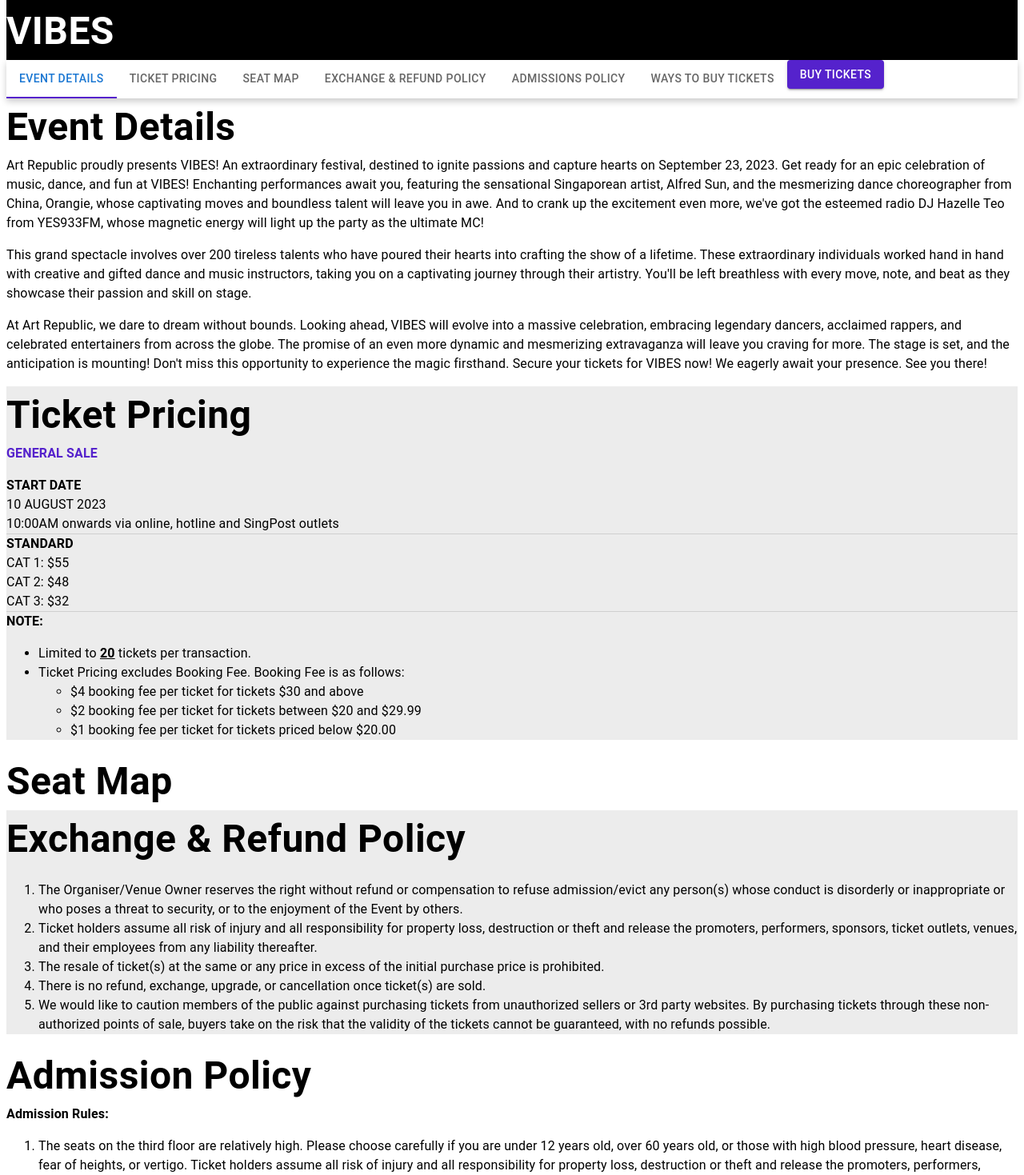
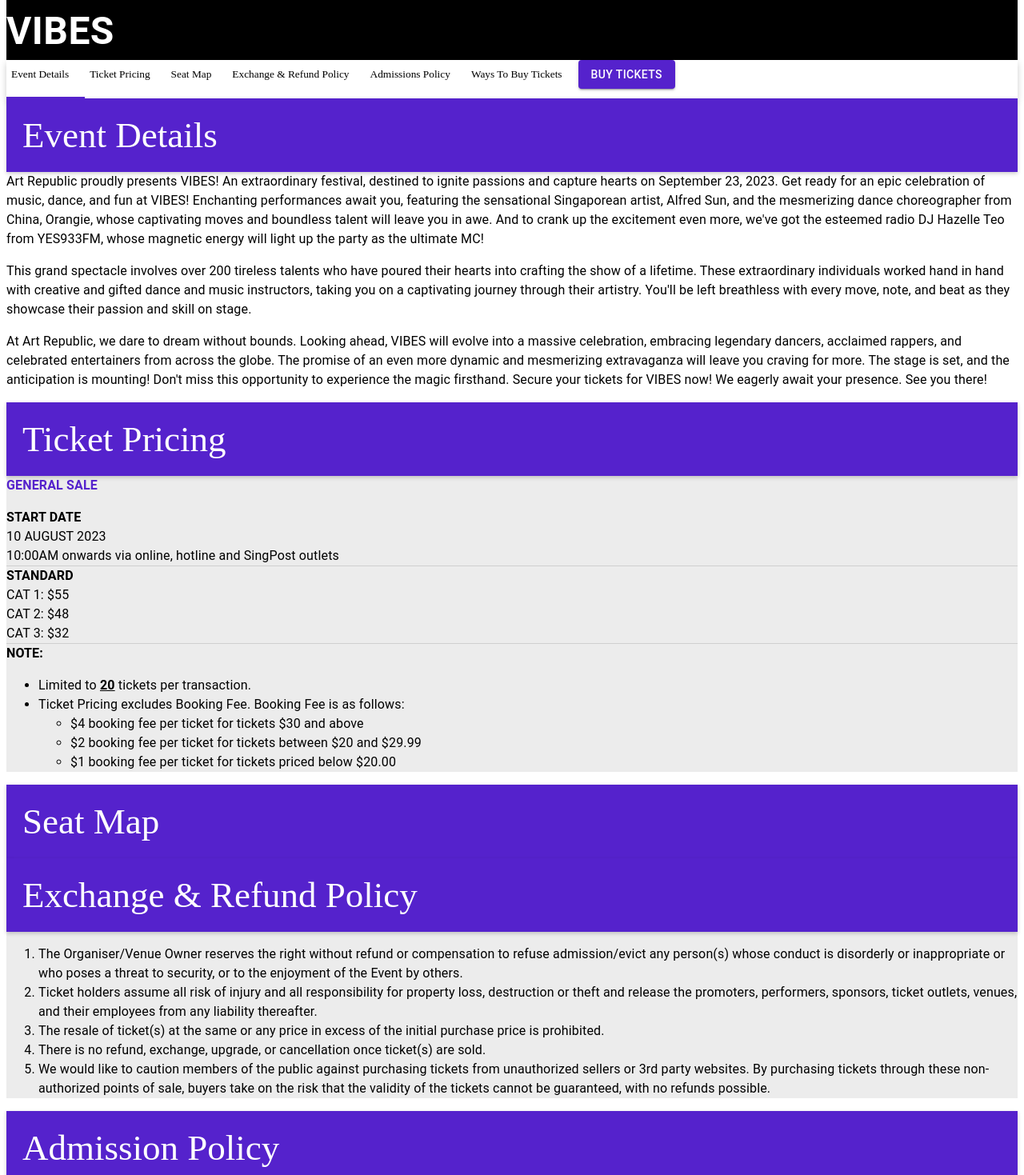
Before and after one commit to amelia-chew-2022/CS203-Project, a React (Create React App) app in the folder frontend/: page /eventinfo in a window 1280 px wide. Shown: the part 681-2150 px from the top of the page at 80% size. Built offline with nearby package versions, Linux system fonts and the light colour scheme.

Commit message:
link + hover of navtab completed

```diff
--- /dev/null
+++ b/frontend/src/pages/EventInfo.css
@@ -0,0 +1,62 @@
+/* Header container */
+.header {
+    font-size: 45px;
+    background-color: #5522CC; /* Background color for the header */
+    color: #fff; /* Text color */
+    padding: 20px; /* Add padding to create spacing */
+    box-shadow: 0px 2px 5px rgba(0, 0, 0, 0.2); /* Optional: Add a box shadow for depth */
+
+    /* You can use flexbox for layout flexibility */
+    display: flex;
+    justify-content: space-between;
+    align-items: center;
+  }
+
+  /* Logo or site title */
+  .logo {
+    font-size: 24px;
+    font-weight: bold;
+    text-decoration: none; /* Remove underlines from links */
+    color: #fff; /* Text color for the logo */
+  }
+
+  /* Navigation menu */
+  .nav-menu {
+    list-style: none; /* Remove default list bullets */
+    padding: 0;
+    margin: 0;
+  }
+
+  .nav-menu li {
+    display: inline-block; /* Display menu items horizontally */
+    margin-right: 20px; /* Add spacing between menu items */
+  }
+
+  .nav-menu li:last-child {
+    margin-right: 0; /* Remove margin from the last item */
+  }
+
+  .nav-link {
+    font-family: 'Helvetic';
+    color: #000000;
+    font-weight: normal;
+    transition: color 0.3s ease;
+    border : none;
+    background-color: #fff;
+    padding-right: 20px;
+  }
+
+  .nav-link:hover {
+    color: #5522CC; /* Change the link color on hover */
+  }
+
+  .nav-link:click{
+    font-family: 'Helvetic';
+    color: #000000;
+    font-weight: normal;
+    transition: color 0.3s ease;
+    border : none;
+    background-color: #000000;
+    padding-right: 20px;
+    text-decoration: underline;
+  }
--- a/frontend/src/pages/EventInfo.js
+++ b/frontend/src/pages/EventInfo.js
@@ -11,8 +11,11 @@
 import Box from '@mui/material/Box';
 import Button from '@mui/material/Button';
 import Vibes from '../assets/vibes.png';
-import * as React from 'react';
+// import * as React from 'react';
 import { Link } from 'react-router-dom';
+import React, { useRef } from 'react';
+import './EventInfo.css';
+
 
 function handleClick(event) {
     event.preventDefault();
@@ -26,6 +29,8 @@
         "aria-controls": `tabpanel-${index}`,
     };
 }
+
+
 
 const breadcrumbs = [
     <Link
@@ -65,6 +70,22 @@
     const handleChange = (event, newValue) => {
       setValue(newValue);
     };
+
+    const section1Ref = useRef(null);
+    const section2Ref = useRef(null);
+    const section3Ref = useRef(null);
+    const section4Ref = useRef(null);
+    const section5Ref = useRef(null);
+    const section6Ref = useRef(null);
+
+
+  function scrollToSection(ref) {
+    if (ref.current) {
+      ref.current.scrollIntoView({ behavior: 'smooth' });
+    }
+  }
+
+
 
     return (
         <Fragment>
@@ -106,34 +127,47 @@
                 }}
                 >
                 <Tab
+                    class='nav-link'
                     label="Event Details"
                     {...a11yProps(0)}
                     sx={{tabStyle}}
+                    onClick={() => scrollToSection(section1Ref)}
                 />
                 <Tab
+                    class='nav-link'
                     label="Ticket Pricing"
                     {...a11yProps(1)}
                     sx={{tabStyle}}
+                    onClick={() => scrollToSection(section2Ref)}
                 />
                 <Tab
+                    class='nav-link'
                     label="Seat Map"
                     {...a11yProps(2)}
                     sx={{tabStyle}}
+                    onClick={() => scrollToSection(section3Ref)}
                 />
                 <Tab
+                    class='nav-link'
                     label="Exchange & Refund Policy"
                     {...a11yProps(3)}
                     sx={{tabStyle}}
+                    onClick={() => scrollToSection(section4Ref)}
                 />
                 <Tab
+                    class='nav-link'
                     label="Admissions Policy"
                     {...a11yProps(4)}
                     sx={{tabStyle}}
+                    onClick={() => scrollToSection(section5Ref)}
                 />
                 <Tab
+
+                    class='nav-link'
                     label="Ways To Buy Tickets"
                     {...a11yProps(5)}
                     sx={{tabStyle}}
+                    onClick={() => scrollToSection(section6Ref)}
                 />
 
                 <Link to="/seatselect">
@@ -155,7 +189,8 @@
             </Box>
 
             {/* event details */}
-            <HeadingOne>Event Details</HeadingOne>
+            <a ref={section1Ref} class='header'>Event Details</a>
+
 
             <Typography paragraph>
             Art Republic proudly presents VIBES! An extraordinary festival, destined to ignite passions and capture hearts on September 23,
@@ -187,7 +222,9 @@
                 backgroundColor: "#ececec",
               }}
             >
-            <HeadingOne>Ticket Pricing</HeadingOne>
+
+            <a ref={section2Ref} class='header'>Ticket Pricing</a>
+
 
             <Typography style={{fontWeight: "bold", color: "#5522cc"}} paragraph>
             GENERAL SALE
@@ -226,8 +263,7 @@
             </Box>
 
             {/* seat map */}
-            <HeadingOne>Seat Map</HeadingOne>
-
+            <a ref={section3Ref} class='header'>Seat Map</a>
             {/* exchange and refund policy */}
             <Box
             sx={{
@@ -236,7 +272,10 @@
                 backgroundColor: "#ececec",
               }}
             >
-            <HeadingOne>Exchange & Refund Policy</HeadingOne>
+
+
+
+            <a ref={section4Ref} class='header'>Exchange & Refund Policy</a>
             <Typography>
             <ol type="1">
                 <li>The Organiser/Venue Owner reserves the right without refund or compensation to refuse admission/evict any person(s) whose
@@ -254,7 +293,7 @@
             </Box>
 
             {/* admission policy */}
-            <HeadingOne>Admission Policy</HeadingOne>
+            <a ref={section5Ref} class='header'>Admission Policy</a>
             <Typography>
             <b>Admission Rules:</b><br/>
             <ol type="1">
@@ -280,7 +319,8 @@
                 backgroundColor: "#ececec",
               }}
             >
-            <HeadingOne>Ways To Buy Tickets</HeadingOne>
+
+            <a ref={section6Ref} class='header'>Ways To Buy Tickets</a>
             <Typography>
             <b>► ONLINE & MOBILE:</b><br/>
             24 x 7 x 365 days of the year! Visit us on our website at ticketmaster.sg to purchase tickets.<br/>
--- /dev/null
+++ b/frontend/src/pages/Navbar.css
@@ -0,0 +1,89 @@
+.header {
+    position: relative;
+    height: 90px;
+    width: 100%;
+    top: 0;
+    left: 0;
+    z-index: 1;
+    transition: .3s ease-in;
+    overflow: hidden;
+    background-color: rgba(0,0,0,.9);
+}
+
+.header .navbar {
+    display: flex;
+    justify-content: space-between;
+    align-items: center;
+    max-width: 1240px;
+    margin: auto;
+    height: 100%;
+    padding: 0 1rem;
+}
+
+.header .nav-menu a {
+    color: #ffffff;
+}
+
+.header .navbar img {
+    width: 250px;
+    height: auto;
+}
+
+.header .nav-menu {
+    display: flex;
+}
+
+.header .nav-item {
+    padding: 1rem;
+    font-weight: 500;
+}
+
+.header .nav-item a:hover {
+    padding-bottom: 12px;
+    border-bottom: 3px solid var(--secondary-color);
+}
+
+.hamburger {
+    display: none;
+}
+
+
+@media screen and (max-width:940px) {
+    .header {
+        max-width: 100%;
+        background-color: rgba(0,0,0,.9);
+    }
+
+    .header .navbar {
+        max-width: 100%;
+    }
+
+    .hamburger {
+        display: block;
+    }
+
+    .nav-menu {
+        position: fixed;
+        left: -100%;
+        top: 90px;
+        flex-direction: column;
+        background-color: rgba(0,0,0,.9);
+        width: 100%;
+        height: 90vh;
+        z-index: 999;
+        text-align: center;
+        transition: .3s;
+    }
+
+    .nav-menu.active {
+        left: 0;
+    }
+
+    .nav-item {
+        margin: 1.5rem 0;
+    }
+
+    .header .navbar img {
+        width: 150px;
+    }
+}
```
Also changed, not shown: frontend/src/pages/Navtab.js (added, +69 -0 lines), frontend/src/pages/Navtab2.js (added, +41 -0 lines).
